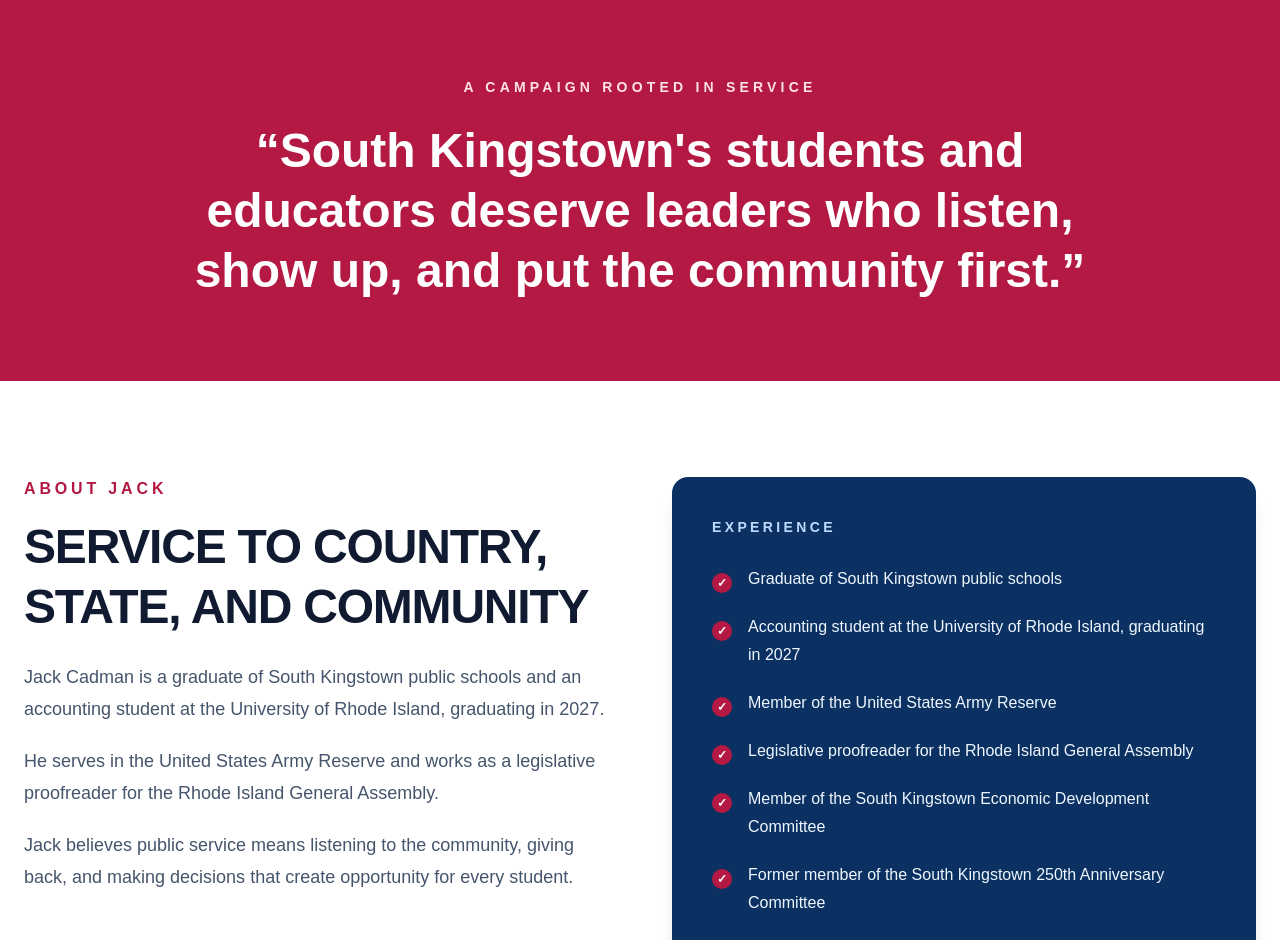
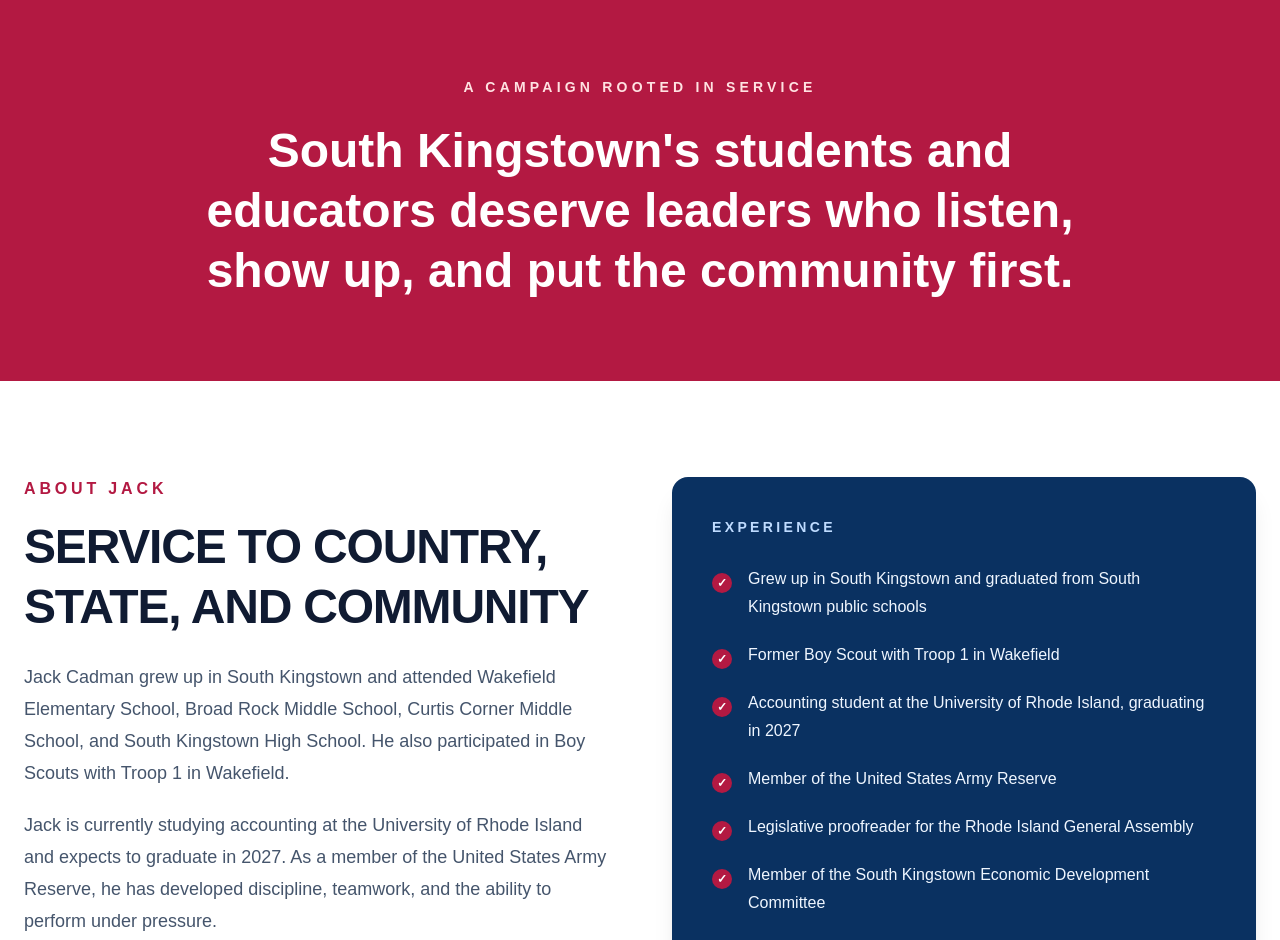
Before and after one commit to tjblech/candidate-campaign-website, a Next.js app: page / in a window 1280 px wide. Shown: the part 1720-2660 px from the top of the page. Built offline with nearby package versions, Linux system fonts and the light colour scheme.

Commit message:
Add contacts and reword sections

```diff
--- a/app/page.tsx
+++ b/app/page.tsx
@@ -26,7 +26,8 @@ const priorities = [
 ];
 
 const experience = [
-  "Graduate of South Kingstown public schools",
+  "Grew up in South Kingstown and graduated from South Kingstown public schools",
+  "Former Boy Scout with Troop 1 in Wakefield",
   "Accounting student at the University of Rhode Island, graduating in 2027",
   "Member of the United States Army Reserve",
   "Legislative proofreader for the Rhode Island General Assembly",
@@ -49,18 +50,28 @@ export default function Home() {
             <p className="text-xl font-black uppercase leading-none tracking-tight text-[#0a3161]">
               Jack Cadman
             </p>
+
             <p className="mt-1 text-[10px] font-bold uppercase tracking-[0.25em] text-[#b31942]">
               School Committee
             </p>
           </a>
 
           <div className="hidden items-center gap-8 text-sm font-bold uppercase tracking-wide md:flex">
-            <a className="transition hover:text-[#b31942]" href="#priorities">
+            <a
+              className="transition hover:text-[#b31942]"
+              href="#priorities"
+            >
               Priorities
             </a>
+
             <a className="transition hover:text-[#b31942]" href="#about">
               About
             </a>
+
+            <a className="transition hover:text-[#b31942]" href="#contact">
+              Contact
+            </a>
+
             <a
               href="https://secure.actblue.com/donate/jack-cadman-1"
               target="_blank"
@@ -98,7 +109,9 @@ export default function Home() {
 
             <h1 className="max-w-3xl text-5xl font-black uppercase leading-[0.92] tracking-[-0.045em] sm:text-6xl md:text-7xl">
               Strong schools.
-              <span className="block text-[#ef3340]">Stronger community.</span>
+              <span className="block text-[#ef3340]">
+                Stronger community.
+              </span>
             </h1>
 
             <p className="mt-7 max-w-2xl text-lg leading-8 text-blue-100 md:text-xl">
@@ -132,8 +145,9 @@ export default function Home() {
             <div className="relative flex min-h-[450px] items-center justify-center overflow-hidden rounded-2xl border-4 border-white bg-slate-200 text-center text-slate-600 shadow-2xl">
               <div className="px-10">
                 <p className="text-lg font-bold">Candidate photo goes here</p>
+
                 <p className="mt-2 text-sm">
-                  We will replace this box when you have a good portrait.
+                  Replace this box when you have a campaign portrait.
                 </p>
               </div>
             </div>
@@ -142,6 +156,7 @@ export default function Home() {
               <p className="text-xs font-bold uppercase tracking-[0.2em] text-[#b31942]">
                 Candidate for
               </p>
+
               <p className="mt-1 text-lg font-black uppercase">
                 School Committee
               </p>
@@ -159,6 +174,7 @@ export default function Home() {
             <p className="text-sm font-bold uppercase tracking-[0.18em] text-[#b31942]">
               Public Education
             </p>
+
             <p className="mt-2 font-semibold">
               Strong schools create strong communities.
             </p>
@@ -168,6 +184,7 @@ export default function Home() {
             <p className="text-sm font-bold uppercase tracking-[0.18em] text-[#0a3161]">
               Opportunity
             </p>
+
             <p className="mt-2 font-semibold">
               Academics, arts, athletics, and extracurriculars matter.
             </p>
@@ -177,6 +194,7 @@ export default function Home() {
             <p className="text-sm font-bold uppercase tracking-[0.18em] text-[#b31942]">
               Community
             </p>
+
             <p className="mt-2 font-semibold">
               Students, educators, and families deserve a voice.
             </p>
@@ -228,17 +246,17 @@ export default function Home() {
         </div>
       </section>
 
-      {/* Quote */}
+      {/* Campaign statement */}
       <section className="bg-[#b31942] text-white">
         <div className="mx-auto max-w-5xl px-6 py-20 text-center">
           <p className="text-sm font-bold uppercase tracking-[0.3em] text-red-100">
             A campaign rooted in service
           </p>
 
-          <blockquote className="mt-6 text-3xl font-black leading-tight md:text-5xl">
-            “South Kingstown&apos;s students and educators deserve leaders who
-            listen, show up, and put the community first.”
-          </blockquote>
+          <h2 className="mt-6 text-3xl font-black leading-tight md:text-5xl">
+            South Kingstown&apos;s students and educators deserve leaders who
+            listen, show up, and put the community first.
+          </h2>
         </div>
       </section>
 
@@ -256,20 +274,32 @@ export default function Home() {
 
             <div className="mt-6 space-y-5 text-lg leading-8 text-slate-600">
               <p>
-                Jack Cadman is a graduate of South Kingstown public schools and
-                an accounting student at the University of Rhode Island,
-                graduating in 2027.
+                Jack Cadman grew up in South Kingstown and attended Wakefield
+                Elementary School, Broad Rock Middle School, Curtis Corner
+                Middle School, and South Kingstown High School. He also
+                participated in Boy Scouts with Troop 1 in Wakefield.
               </p>
 
               <p>
-                He serves in the United States Army Reserve and works as a
-                legislative proofreader for the Rhode Island General Assembly.
+                Jack is currently studying accounting at the University of
+                Rhode Island and expects to graduate in 2027. As a member of
+                the United States Army Reserve, he has developed discipline,
+                teamwork, and the ability to perform under pressure.
               </p>
 
               <p>
-                Jack believes public service means listening to the community,
-                giving back, and making decisions that create opportunity for
-                every student.
+                In his work as a legislative proofreader for the Rhode Island
+                General Assembly, Jack has gained experience reading government
+                policy carefully, working with state policymakers, and
+                recognizing how small details can affect the wider community.
+              </p>
+
+              <p>
+                Jack has also served on the South Kingstown Economic
+                Development Committee and the town&apos;s 250th Anniversary
+                Committee. He believes public service means listening, giving
+                back, and keeping students, educators, families, and community
+                members at the center of local decisions.
               </p>
             </div>
           </div>
@@ -285,10 +315,65 @@ export default function Home() {
                   <span className="mt-2 flex h-5 w-5 shrink-0 items-center justify-center rounded-full bg-[#b31942] text-xs font-bold">
                     ✓
                   </span>
+
                   <span className="leading-7 text-blue-50">{item}</span>
                 </li>
               ))}
             </ul>
+          </div>
+        </div>
+      </section>
+
+      {/* Contact */}
+      <section id="contact" className="bg-[#0a3161] text-white">
+        <div className="mx-auto grid max-w-7xl gap-12 px-6 py-20 lg:grid-cols-2 lg:items-center">
+          <div>
+            <p className="font-bold uppercase tracking-[0.24em] text-red-300">
+              Contact the Campaign
+            </p>
+
+            <h2 className="mt-4 text-4xl font-black uppercase tracking-tight md:text-5xl">
+              Connect with Jack
+            </h2>
+
+            <p className="mt-5 max-w-xl text-lg leading-8 text-blue-100">
+              Have a question, want to share your thoughts about South
+              Kingstown schools, or want to get involved? Reach out to the
+              campaign.
+            </p>
+
+            <a
+              href="mailto:JackCadman@JackLCadman.com"
+              className="mt-8 inline-block rounded-md bg-white px-7 py-4 font-bold text-[#0a3161] transition hover:-translate-y-0.5 hover:bg-slate-100"
+            >
+              JackCadman@JackLCadman.com
+            </a>
+          </div>
+
+          <div className="rounded-2xl border border-white/15 bg-white/10 p-8 backdrop-blur">
+            <p className="text-sm font-bold uppercase tracking-[0.24em] text-blue-200">
+              Follow the Campaign
+            </p>
+
+            <div className="mt-6 flex flex-col gap-4">
+              <a
+                href="https://x.com/JackLCadman"
+                target="_blank"
+                rel="noopener noreferrer"
+                className="rounded-md border border-white/20 px-5 py-4 font-bold transition hover:bg-white hover:text-[#0a3161]"
+              >
+                Follow Jack on X
+              </a>
+
+              <a
+                href="https://www.instagram.com/jacklcadman/"
+                target="_blank"
+                rel="noopener noreferrer"
+                className="rounded-md border border-white/20 px-5 py-4 font-bold transition hover:bg-white hover:text-[#0a3161]"
+              >
+                Follow Jack on Instagram
+              </a>
+            </div>
           </div>
         </div>
       </section>
@@ -340,15 +425,13 @@ export default function Home() {
 
             <div className="text-sm text-blue-200 md:text-right">
               <p>© 2026 Jack Cadman Campaign. All rights reserved.</p>
-              <p className="mt-2">
-                South Kingstown, Rhode Island
-              </p>
+              <p className="mt-2">South Kingstown, Rhode Island</p>
             </div>
           </div>
 
           <div className="mt-8 border-t border-white/10 pt-6">
             <p className="text-center text-xs uppercase tracking-[0.18em] text-blue-300/75">
-              Paid for by Jack Cadman.
+              Paid for by Friends of Jack Cadman.
             </p>
           </div>
         </div>
```
